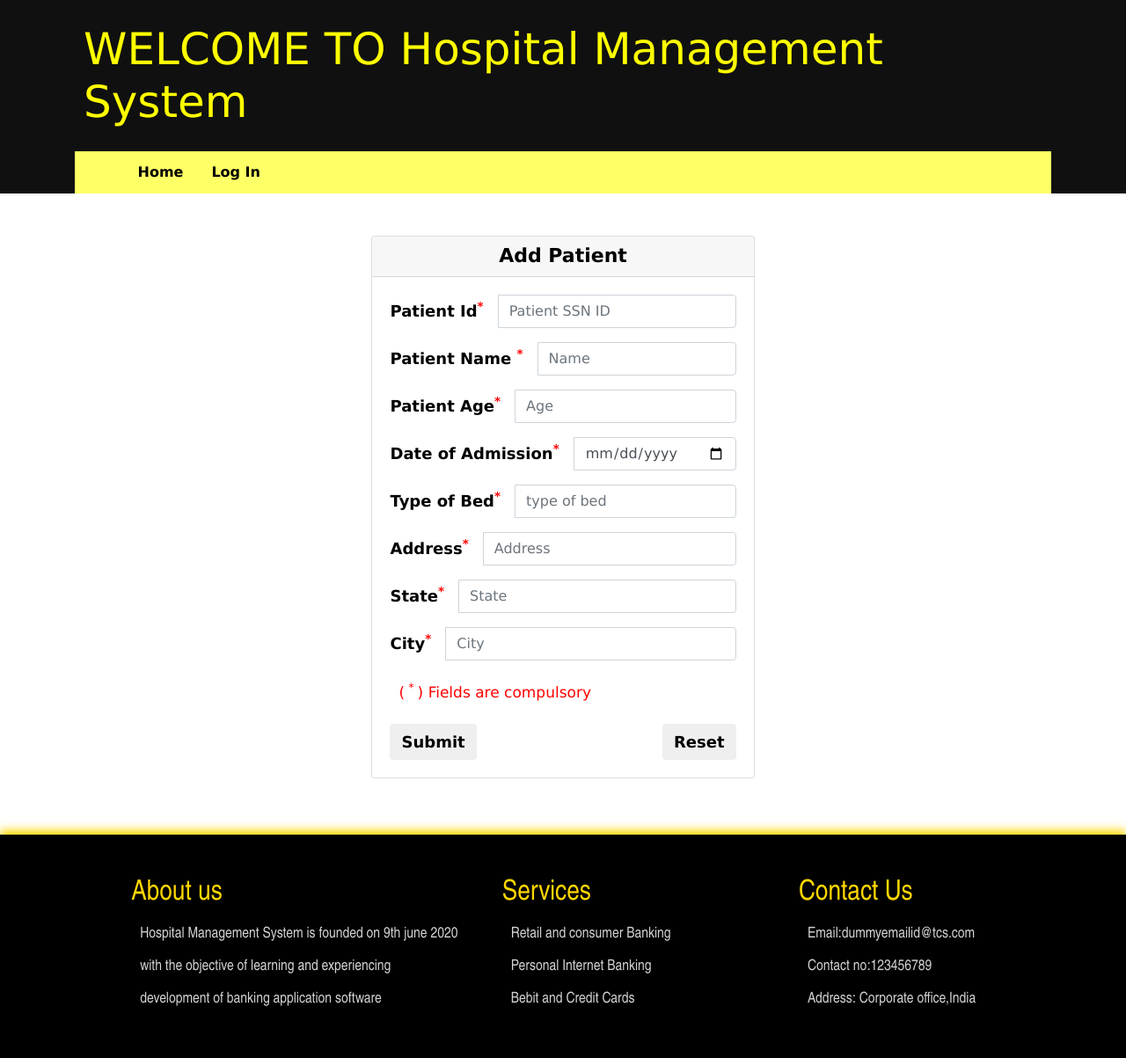
After one commit to satheesh22g/Hospital-Management-System, a Flask app: template templates/addpatient.html in a window 1280 px wide. The commit adds this page. Shown: the whole page at 88% size. Run offline with Flask 2, Linux system fonts and the light colour scheme; the template is opened without the code that fills it, so the values that code supplies are empty; some libraries are stand-ins or nearby versions.

Commit message:
addpatient method

```diff
--- a/app.py
+++ b/app.py
@@ -26,6 +26,35 @@ db = scoped_session(sessionmaker(bind=engine))
 @app.route("/dashboard")
 def dashboard():
     return render_template("home.html", home=True)
+
+
+@app.route("/addpatient")
+def addpatient():
+    if 'user' not in session:
+        return redirect(url_for('login'))
+    if session['usert'] != "RDE":
+        flash("You don't have access to this page","warning")
+        return redirect(url_for('dashboard'))
+    if session['usert']=="RDE":
+        if request.method == "POST":
+            id = int(request.form.get("ssn_id"))
+            name = request.form.get("name")
+            age= int(request.form.get("age"))
+            date = request.form.get("Date_of_Admission")
+            typeofbed = request.form.get("typeofbed")
+            address = request.form.get("address")
+            state = request.form.get("state")
+            city = request.form.get("city")
+            status = "Active"
+            query = Patients(id=id,name=name,age=age,DateofAdm =date,TypeofBed=typeofbed,address=address,state=state,city=city,status=status)
+            db.add(query)
+            db.commit()
+            return redirect(url_for('dashboard'))
+        else:
+            flash(f'is already present in database.','warning')
+            # flash(f'SSN id : {id} is already present in database.','warning')
+    return render_template("addpatient.html",addpatient=True)
+
 
 
 # Logout
--- /dev/null
+++ b/templates/addpatient.html
@@ -0,0 +1,58 @@
+{% extends "layout.html" %}
+
+{% block title %}add patient{% endblock %}
+{% block content %}
+<div class = "row mb-3">
+    <div class="card">
+        <div class="card-header" style="color:#000;text-align:center; font-weight: bold; font-size:22px ">
+            Add Patient
+        </div>
+        <div class="card-body">
+            <form action="addpatient" method="POST">
+                <div class="form-group input-group mb-3">
+                    <label class="m-auto pr-3" for="ssn_id" style="color:#000; font-weight: bold; font-size:18px ">Patient Id<span style="color:#ff0000"><sup>*</sup></span></label>
+                   <input class="form-control" name="ssn_id" id="ssn_id" type="textfield" placeholder="Patient SSN ID" required minlength="9" maxlength="9">
+                </div>
+                <div class="form-group input-group mb-3">
+                    <label class="m-auto pr-3" for="name" style="color:#000; font-weight: bold; font-size:18px ">Patient Name <span style="color:#ff0000"><sup>*</sup></span></label>
+                   <input class="form-control" name="name" id="name" type="textfield" placeholder="Name" required maxlength="50">
+                </div>
+
+                <div class="form-group input-group mb-3">
+                    <label class="m-auto pr-3" for="age"style="color:#000; font-weight: bold; font-size:18px ">Patient Age<span style="color:#ff0000"><sup>*</sup></span></label>
+                   <input class="form-control" name="age" id="age" type="textfield" placeholder="Age" required maxlength="3">
+                </div>
+                <div class="form-group input-group mb-3">
+                    <label class="m-auto pr-3" for="Date_of_Admission" style="color:#000; font-weight: bold; font-size:18px ">Date of Admission<span style="color:#ff0000"><sup>*</sup></span></label>
+                   <input class="form-control" name="Date_of_Admission" id="Date_of_Admission" type="date" placeholder="Date of Admission" required maxlength="100">
+                </div>
+                <div class="form-group input-group mb-3">
+                    <label class="m-auto pr-3" for="typeofbed" style="color:#000; font-weight: bold; font-size:18px ">Type of Bed<span style="color:#ff0000"><sup>*</sup></span></label>
+                   <input class="form-control" name="typeofbed" id="typeofbed" type="textfield" placeholder="type of bed" required maxlength="100">
+                </div>
+                <div class="form-group input-group mb-3">
+                    <label class="m-auto pr-3" for="address" style="color:#000; font-weight: bold; font-size:18px ">Address<span style="color:#ff0000"><sup>*</sup></span></label>
+                   <input class="form-control" name="address" id="address" type="textfield" placeholder="Address" required maxlength="100">
+                </div>
+                <div class="form-group input-group mb-3">
+                    <label class="m-auto pr-3" for="state" style="color:#000; font-weight: bold; font-size:18px ">State<span style="color:#ff0000"><sup>*</sup></span></label>
+                   <input class="form-control" name="state" id="state" type="textfield" placeholder="State" required maxlength="20">
+                </div>
+                <div class="form-group input-group mb-3">
+                    <label class="m-auto pr-3" for="city" style="color:#000; font-weight: bold; font-size:18px ">City<span style="color:#ff0000"><sup>*</sup></span></label>
+                   <input class="form-control" name="city" id="city" type="textfield" placeholder="City" required maxlength="20">
+                </div>
+                <span style="color:#ff0000; font-weight:bold;"><p><b>(<sup> * </sup>) Fields are compulsory </b></p></span>
+                <div class="form-group" style="background-color:#ffff66; color:#000; font-weight: bold; font-size:22px ">
+                    <input type="submit" value="Submit" class="btn float-left login_btn" style="font-weight:bold; font-size:18px;">
+                    <button class="reset_btn btn float-right" style="font-weight:bold; font-size:18px;">Reset</button>
+                </div>
+            </form>
+        </div>
+    </div>
+</div>
+
+
+
+
+{% endblock %}
--- a/templates/includes/nav.html
+++ b/templates/includes/nav.html
@@ -3,34 +3,15 @@
   {% if not session['user'] %}
   <a href="{{ url_for('login') }}" class="nav-link {% if login %}active{% endif %}">Log In</a>
   {% else %}
-    {% if session['usert']=="executive" %}
+    {% if session['usert']=="RDE" %}
       <div class="subnav">
-        <button class="subnavbtn">Customer Management <i class="fa fa-caret-down"></i></button>
+        <button class="subnavbtn">Patient Management <i class="fa fa-caret-down"></i></button>
         <div class="subnav-content">
-          <a href="{{ url_for('addcustomer') }}" class="nav-link {% if addcustomer %}active{% endif %}">Add Customer</a>
-          <a href="{{ url_for('viewcustomer') }}" class="nav-link {% if viewcustomer %}active{% endif %}" >View Customer</a>
-          <a href="{{ url_for('editcustomer') }}" class="nav-link {% if editcustomer %}active{% endif %}">Edit Customer</a>
-          <a href="{{ url_for('customerstatus') }}" class="nav-link {% if customerstatus %}active{% endif %}">Customer Status</a>
-
+          <a href="{{ url_for('addpatient') }}" class="nav-link {% if addcustomer %}active{% endif %}">Add Patient</a>
 
         </div>
       </div>
-      <div class="subnav">
-        <button class="subnavbtn">Account Management <i class="fa fa-caret-down"></i></button>
-        <div class="subnav-content">
-          <a href="{{ url_for('addaccount') }}" class="nav-link {% if addaccount %}active{% endif %}">Add Account</a>
-          <a href="{{ url_for('viewaccount') }}" class="nav-link {% if viewaccount %}active{% endif %}">View Account</a>
-          <a href="{{ url_for('viewaccountstatus') }}" class="nav-link {% if viewaccountstatus %}active{% endif %}">Account Status</a>
-        </div>
-      </div>
-    {% elif session['usert']=="teller" or session['usert']=="cashier" %}
-      <div class="subnav">
-        <button class="subnavbtn">Account Management <i class="fa fa-caret-down"></i></button>
-        <div class="subnav-content">
-          <a href="{{ url_for('viewaccount') }}" class="nav-link {% if viewaccount %}active{% endif %}">View Account</a>
-          <a href="{{ url_for('statement') }}" class="nav-link {% if statement %}active{% endif %}">Account Statement</a>
-        </div>
-      </div>
+
     {% endif %}
     <a href="#contact">Contact Us</a>
     <a href="{{ url_for('logout') }}" class="nav-link">Logout</a>
```
